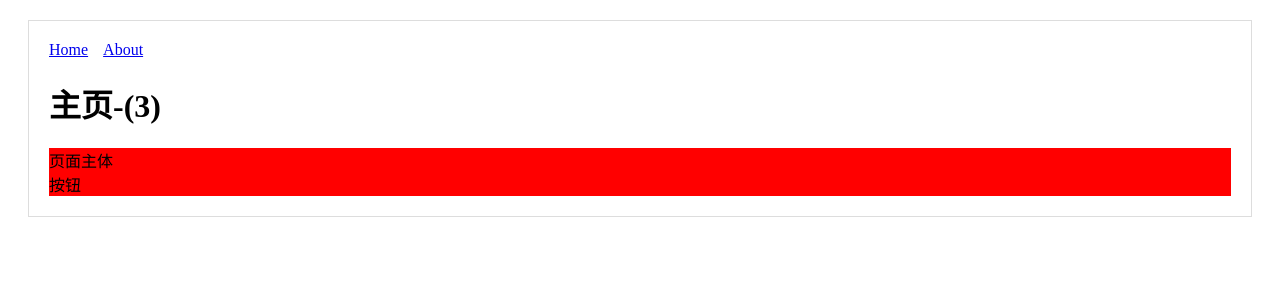
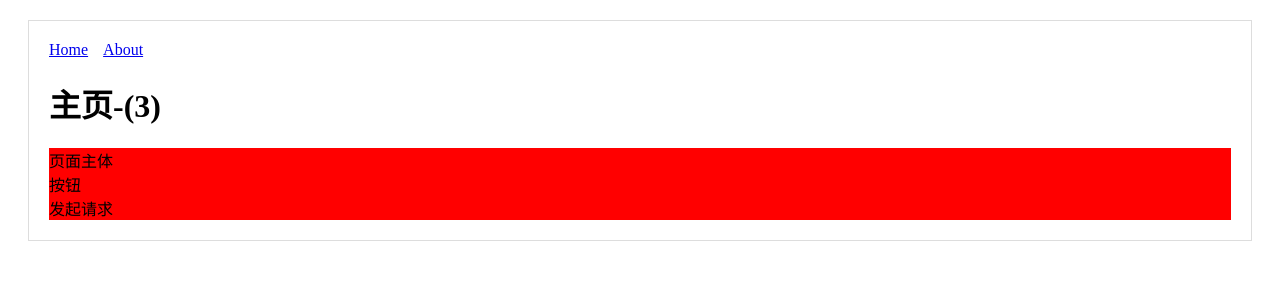
Before and after one commit to wpigdry/nextjs-ssr, a Next.js app: page / in a window 1280 px wide. Shown: the top 300 px of the page. Built offline with nearby package versions, Linux system fonts and the light colour scheme.

Commit message:
配置代理服务转发

```diff
--- a/package.json
+++ b/package.json
@@ -20,6 +20,7 @@
   },
   "homepage": "https://github.com/wpigdry/nextjs-ssr#readme",
   "dependencies": {
+    "http-proxy": "^1.18.1",
     "koa": "^2.13.4",
     "koa-proxy": "1.0.0-alpha.3",
     "koa-router": "^7.4.0",
--- a/views/index.js
+++ b/views/index.js
@@ -27,6 +27,21 @@ export default () => {
         });
     }
 
+    const handle = () => {
+        ajax({
+            url: 'http://127.0.0.1:3000/postapi/handle',
+            method: 'post',
+            data: {
+                a: 1,
+                b: 2
+            }
+        }).then(res => {
+            console.log(res, 'handle响应数据');
+        }).catch(err => {
+            console.log(err, 'handle请求错误');
+        });
+    }
+
     return (
         <Layout>
             <h1>
@@ -35,6 +50,7 @@ export default () => {
             <div className='main' style={{background: 'red'}}>
                 页面主体
                 <div onClick={clk}>按钮</div>
+                <div onClick={handle}>发起请求</div>
             </div>
          </Layout>
     )
```
Also changed, not shown: routerConfig.js (+42 -8 lines), 1 other file (tests, documents, lock files or other folders).
